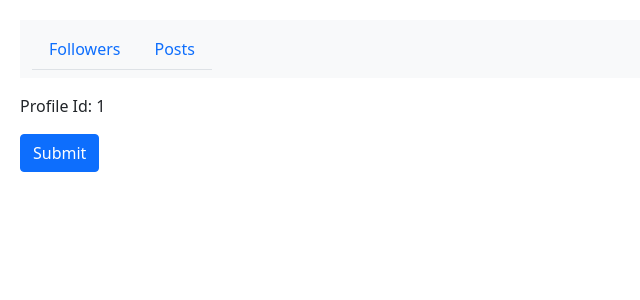
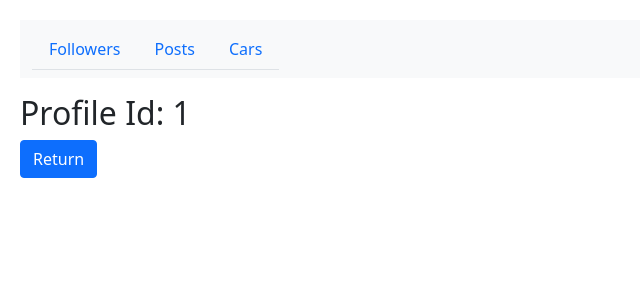
Before and after one commit to itsyst/angular-crud-api-soc, an Angular app: page /followers/1/1 in a window 1280 px wide. Shown: the top 300 px of the page, without its empty margins (0-640 px from the left). Built offline with nearby package versions, Linux system fonts and the light colour scheme.

Commit message:
Style components

```diff
--- a/src/app/github-profile/github-profile.component.html
+++ b/src/app/github-profile/github-profile.component.html
@@ -1,2 +1,2 @@
-<p>Profile Id: {{id}}</p>
-<button class="btn btn-primary" (click)="submit()">Submit</button>
+<h2>Profile Id: {{id}}</h2>
+<button class="btn btn-primary" (click)="submit()">Return</button>
--- a/src/app/home/home.component.html
+++ b/src/app/home/home.component.html
@@ -1 +1 @@
-<p>home works!</p>
+<p>Home page</p>
--- a/src/app/navbar/navbar.component.html
+++ b/src/app/navbar/navbar.component.html
@@ -7,6 +7,9 @@
       <li class="nav-item" >
         <a class="nav-link"  routerLink="/posts" routerLinkActive="active current">Posts</a>
       </li>
+      <li class="nav-item" >
+        <a class="nav-link"  routerLink="/cars" routerLinkActive="active current">Cars</a>
+      </li>
     </ul>
   </div>
 </nav>
--- a/src/app/not-found/not-found.component.html
+++ b/src/app/not-found/not-found.component.html
@@ -1 +1,16 @@
-<p>not-found works!</p>
+<div class="container">
+  <div class="row justify-content-md-center">
+    <div class="col-md-auto">
+      <h3>Oops!</h3>
+      <h2>404 Not Found</h2>
+      <div class="mb-3">
+        Sorry, Requested page not found!
+      </div>
+      <div>
+        <a routerLink="/followers" class="btn btn-danger btn-lg">
+          Go Back to Home
+        </a>
+      </div>
+    </div>
+  </div>
+</div>
```
